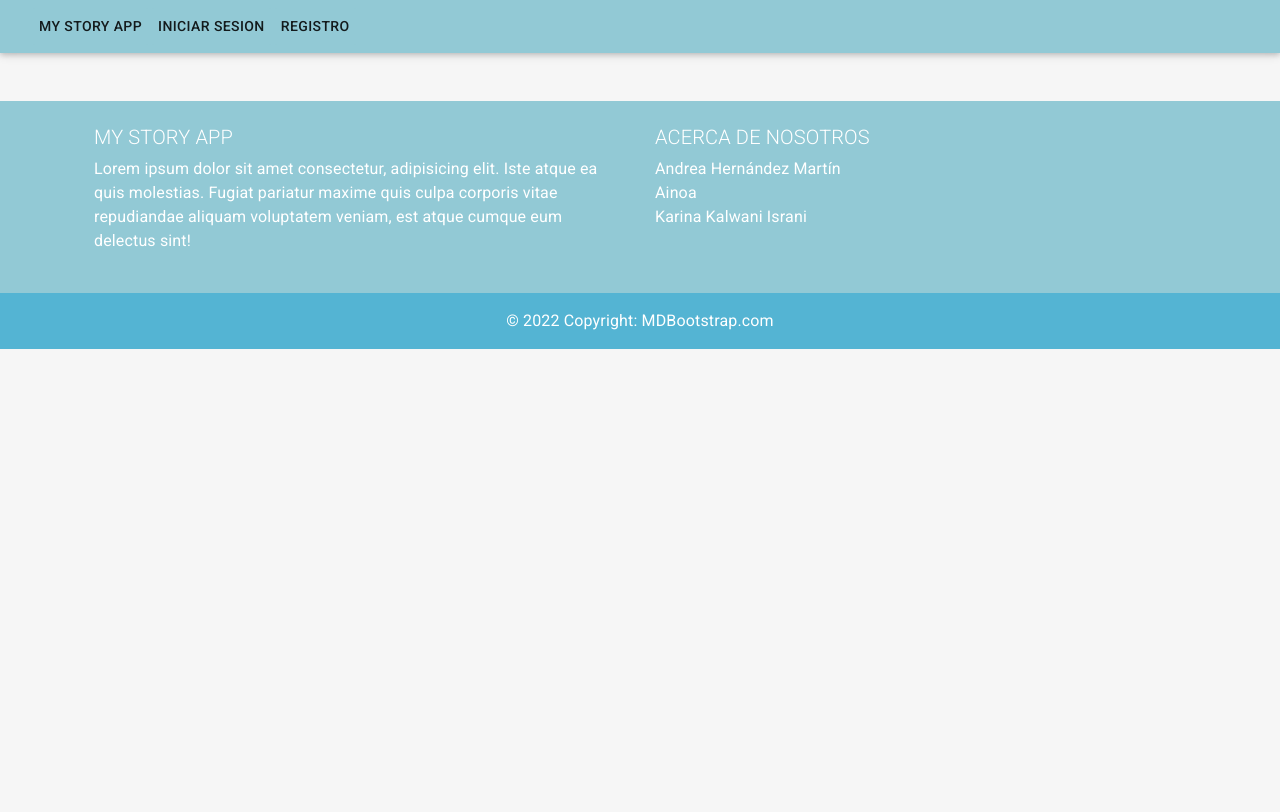
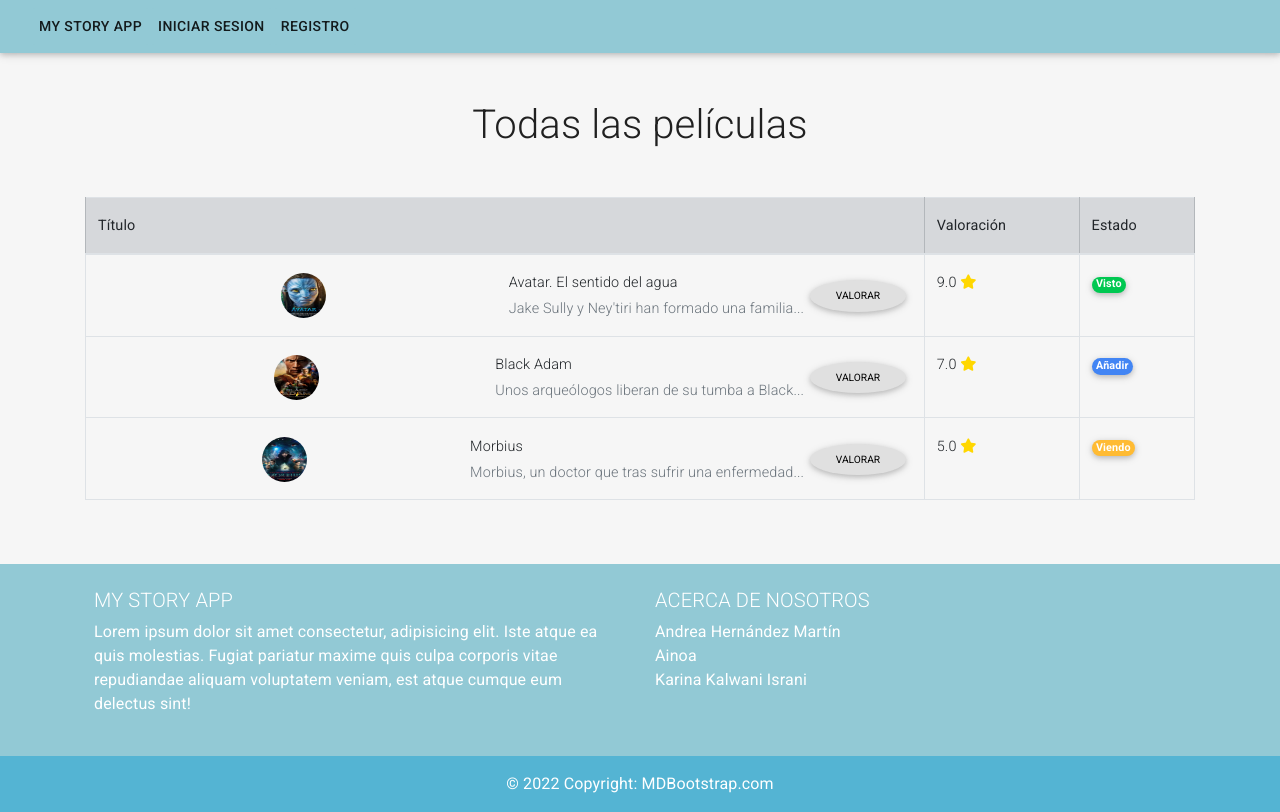
Before and after one commit to SyTW2223/E05, a React (Create React App) app: page /listFilm in a window 1280 px wide. Built offline with nearby package versions, Linux system fonts and the light colour scheme.

Commit message:
comenzando pagina peliculas

```diff
--- a/src/App.js
+++ b/src/App.js
@@ -40,6 +40,8 @@ function App() {
             <Route path="/register" element = {<component.Register />}/>
             <Route path="/userProfile" element = {<component.UserProfile />}/>
             <Route path="/adminProfile" element = {<component.AdminProfile />}/>
+            <Route path="/film" element = {<component.Film/>}/>
+            <Route path="/listFilm" element = {<component.ListFilm/>}/>
           </Routes>
           <AuthVerify/>
           <component.Footer/>
--- a/src/components/auth/login.component.js
+++ b/src/components/auth/login.component.js
@@ -3,7 +3,6 @@ import React, { useState } from "react";
 import { useDispatch, useSelector } from 'react-redux';
 import { useNavigate, Link } from 'react-router-dom';
 import { Box, Typography, TextField, Button } from "@mui/material";
-
 import { login } from '../../actions/auth.action';
 
 
--- /dev/null
+++ b/src/components/film/listFilm.components.js
@@ -0,0 +1,105 @@
+import React from 'react';
+import { MDBBadge, MDBBtn, MDBTable, MDBTableHead, MDBTableBody, MDBContainer, MDBIcon } from 'mdb-react-ui-kit';
+
+export default function ListFilm() {
+  return (
+    <MDBContainer>
+      <div className='welcome'>
+        <h1 className="text-center my-5">Todas las películas</h1>
+      </div>
+    <MDBTable align='middle' bordered responsive className='caption-top'>
+      <MDBTableHead>
+        <tr className='table-secondary'>
+          <th scope='col'>Título</th>
+          <th scope='col'>Valoración</th>
+          <th scope='col'>Estado</th>
+        </tr>
+      </MDBTableHead>
+      <MDBTableBody>
+        <tr>
+          <td>
+            <div className='d-flex align-items-center'>
+              <img
+                src={require('../../assets/avatar.jpg')}
+                alt='Cartelera Avatar 2'
+                style={{ width: '45px', height: '45px' }}
+                className='rounded-circle'
+              />
+              <div className='ms-3'>
+                <p className='fw-bold mb-1'>Avatar. El sentido del agua</p>
+                <p className='text-muted mb-0'>Jake Sully y Ney'tiri han formado una familia...</p>
+              </div>
+              <MDBBtn className='rounded-circle' color='light' size='sm'>
+                Valorar
+              </MDBBtn>
+            </div>
+          </td>
+          <td>
+            <p className='fw-normal mb-1'>9.0 <MDBIcon fas icon="star" style={{ color: '#FFD700' }}/></p>
+          </td>
+          <td>
+            <MDBBadge color='success' pill>
+              Visto
+            </MDBBadge>
+          </td>
+        </tr>
+        <tr>
+          <td>
+            <div className='d-flex align-items-center'>
+              <img
+                src={require('../../assets/black-adam.jpg')}
+                alt='Cartelera Black Adam'
+                style={{ width: '45px', height: '45px' }}
+                className='rounded-circle'
+              />
+              <div className='ms-3'>
+                <p className='fw-bold mb-1'>Black Adam</p>
+                <p className='text-muted mb-0'>Unos arqueólogos liberan de su tumba a Black...</p>
+              </div>
+              <MDBBtn className='rounded-circle' color='light' size='sm'>
+                  Valorar
+              </MDBBtn>
+            </div>
+          </td>
+          <td>
+            <p className='fw-normal mb-1'>7.0 <MDBIcon fas icon="star" style={{ color: '#FFD700' }}/></p>
+          </td>
+          <td>
+            <MDBBadge color='primary' pill>
+              Añadir
+            </MDBBadge>
+          </td>
+        </tr>
+        <tr>
+          <td>
+            <div className='d-flex align-items-center'>
+              <img
+                src={require('../../assets/morbius.jpg')}
+                alt='Cartelera Morbius'
+                style={{ width: '45px', height: '45px' }}
+                className='rounded-circle'
+              />
+              <div className='ms-3'>
+                <p className='fw-bold mb-1'>Morbius</p>
+                <p className='text-muted mb-0'>Morbius, un doctor que tras sufrir una enfermedad...</p>
+              </div>
+              <MDBBtn className='rounded-circle' color='light' size='sm'>
+                  Valorar
+              </MDBBtn>
+            </div>
+          </td>
+          <td>
+            <p className='fw-normal mb-1'>5.0 <MDBIcon fas icon="star" style={{ color: '#FFD700' }}/></p>
+          </td>
+          <td>
+            <MDBBadge color='warning' pill>
+              Viendo
+            </MDBBadge>
+          </td>
+        </tr>
+
+      </MDBTableBody>
+    </MDBTable>
+    </MDBContainer>
+  );
+}
--- a/src/components/index.js
+++ b/src/components/index.js
@@ -5,6 +5,10 @@ import { Login } from "./auth/login.component";
 import { Register } from "./auth/register.component";
 import { UserProfile } from "./user/userProfile.component";
 import { AdminProfile } from "./user/adminProfile.component";
+import Film from "./film/film.component";
+import ListFilm from "./film/listFilm.components";
+
+
 
 export default {
     Home,
@@ -14,4 +18,6 @@ export default {
     Register,
     UserProfile,
     AdminProfile,
+    Film,
+    ListFilm
 }
```
Also changed, not shown: src/assets/black-adam.jpg (added), src/assets/morbius.jpg (added), src/components/film/film.component.js (added).
